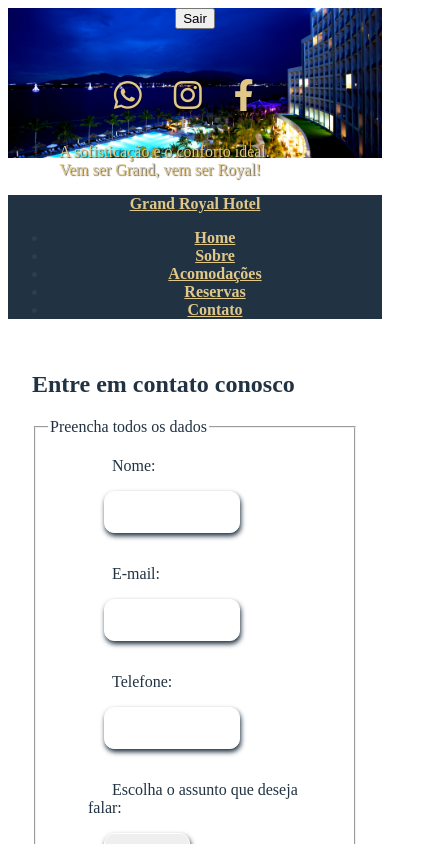
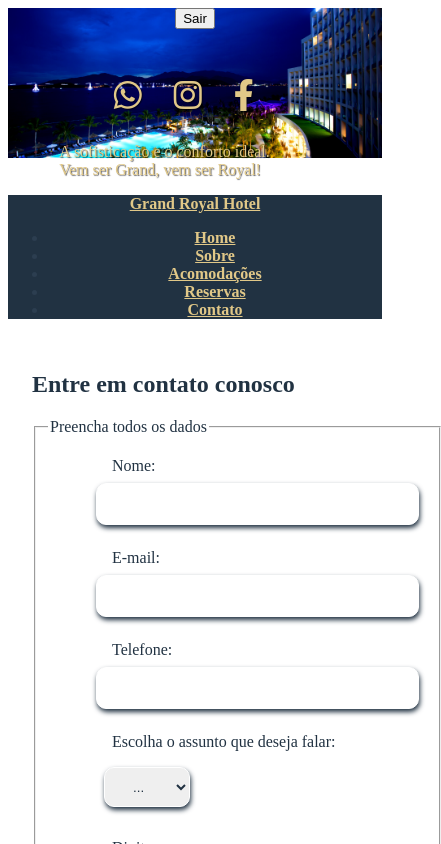
Before and after one commit to Davidferreirajesus/hotel-management-vue, a Vue app: page /contato in a window 390 px wide. Shown: the top 844 px of the page, 441 px wide, since content can reach past the window. Built offline with nearby package versions, Linux system fonts and the light colour scheme; a web font is replaced by a local one.

Commit message:
Alterações de css, responsividade do component InputText

```diff
--- a/src/components/InputText.vue
+++ b/src/components/InputText.vue
@@ -3,7 +3,7 @@
         <!-- <p class="p-primario">Se inscreva na nossa newsletter e receba diariamente notícias e dicas de lugares para se
         hospedar e promoções:</p> -->
     </label>
-    <input class="input-padrao p-primario" type="text" :id="id" :placeholder="placeholder">
+    <input class="input-padrao input-basico p-primario" type="text" :id="id" :placeholder="placeholder">
 </template>
 
 <script>
@@ -15,3 +15,32 @@ export default {
     }
 }
 </script>
+
+<style scoped>
+.input-padrao {
+    border: white solid 1px;
+    margin: 1rem;
+    width: 22vw;
+    height: 2.5rem;
+    text-align: center;
+    border-radius: 10px;
+    box-shadow: 1px 3px 5px #213242;
+}
+
+.input-basico {
+    border: white solid 1px;
+    margin: 0.5rem;
+    text-align: center;
+    border-radius: 10px;
+    box-shadow: 1px 3px 5px #213242;
+    width: 70vw;
+    height: 2.5rem;
+}
+
+.p-primario {
+    padding: 0 1.5rem;
+    text-align: start;
+    color: #213242;
+    font: "Quicksand";
+}
+</style>
```
